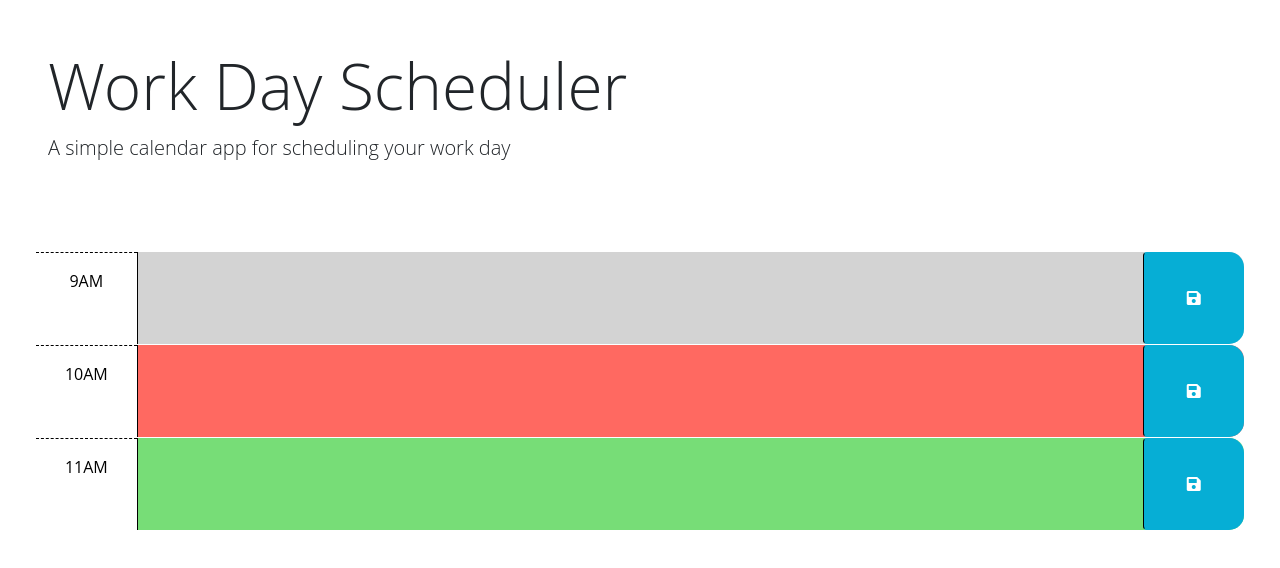
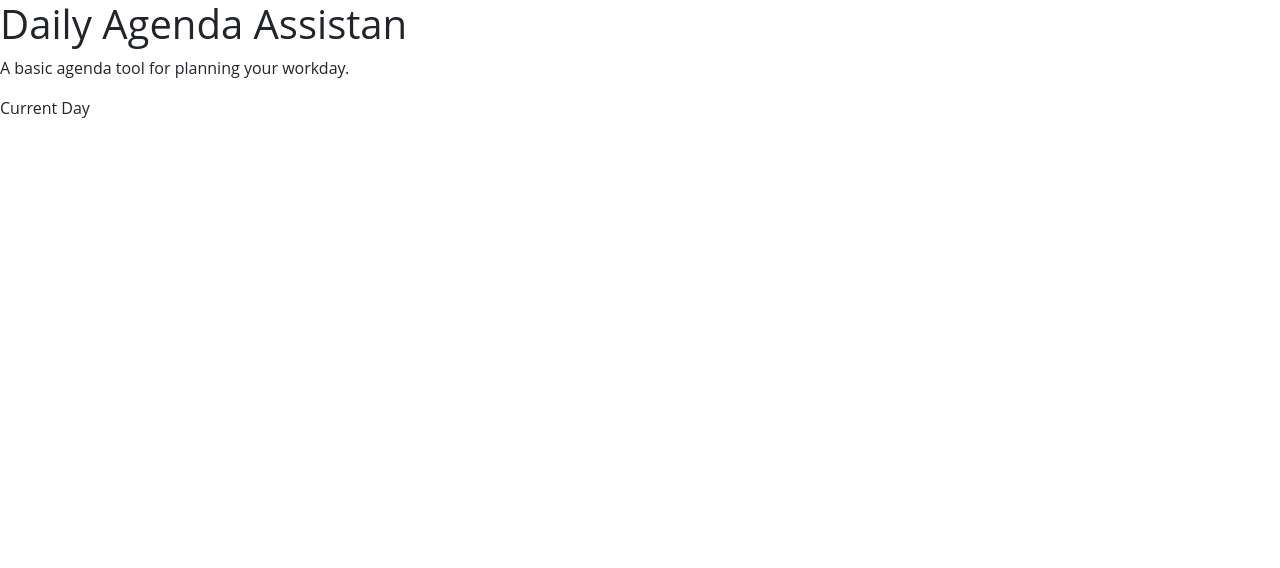
Before and after one commit to carlos-2mm/daily-agenda-assistant, a plain HTML site: page index.html in a window 1280 px wide. Drawn offline with nearby package versions, Linux system fonts and the light colour scheme; files that its build step writes are made by us from their sources.

Commit message:
Modified HTML file to provide structured layout to the application

```diff
--- a/index.html
+++ b/index.html
@@ -21,59 +21,23 @@
       rel="stylesheet"
     />
     <link rel="stylesheet" href="style.css" />
-    <title>Work Day Scheduler</title>
+    <title>Daily Agenda Assistant</title>
   </head>
+  <body>
+    <header>
+        <h1>Daily Agenda Assistan</h1>
+        <p>A basic agenda tool for planning your workday.</p>
+        <!-- Current Day generated with JavaScript -->
+        <p>Current Day</p>
+    </header>
 
-  <body>
-    <header class="p-5 mb-4">
-      <h1 class="display-3">Work Day Scheduler</h1>
-      <p class="lead">A simple calendar app for scheduling your work day</p>
-      <p id="currentDay" class="lead"></p>
-    </header>
-    <div class="container-fluid px-5">
-      <!-- Use class for "past", "present", and "future" to apply styles to the
-        time-block divs accordingly. The javascript will need to do this by
-        adding/removing these classes on each div by comparing the hour in the
-        id to the current hour. The html provided below is meant to be an example
-        demonstrating how the css provided can be leveraged to create the
-        desired layout and colors. The html below should be removed or updated
-        in the finished product. Remember to delete this comment once the
-        code is implemented.
-        -->
+    <main>
+        <!-- Timeblocks, Input and Save Buttons generated via jQuery -->
+        <div></div>
+    </main>
 
-      <!-- Example of a past time block. The "past" class adds a gray background color. -->
-      <div id="hour-9" class="row time-block past">
-        <div class="col-2 col-md-1 hour text-center py-3">9AM</div>
-        <textarea class="col-8 col-md-10 description" rows="3"> </textarea>
-        <button class="btn saveBtn col-2 col-md-1" aria-label="save">
-          <i class="fas fa-save" aria-hidden="true"></i>
-        </button>
-      </div>
+    <!-- jQuery and Bootstrap JS -->
+    <script src="./assets/js/script.js"></script>
 
-      <!-- Example of a present time block. The "present" class adds a red background color. -->
-      <div id="hour-10" class="row time-block present">
-        <div class="col-2 col-md-1 hour text-center py-3">10AM</div>
-        <textarea class="col-8 col-md-10 description" rows="3"> </textarea>
-        <button class="btn saveBtn col-2 col-md-1" aria-label="save">
-          <i class="fas fa-save" aria-hidden="true"></i>
-        </button>
-      </div>
-
-      <!-- Example of a future time block. The "future" class adds a green background color. -->
-      <div id="hour-11" class="row time-block future">
-        <div class="col-2 col-md-1 hour text-center py-3">11AM</div>
-        <textarea class="col-8 col-md-10 description" rows="3"> </textarea>
-        <button class="btn saveBtn col-2 col-md-1" aria-label="save">
-          <i class="fas fa-save" aria-hidden="true"></i>
-        </button>
-      </div>
-    </div>
-
-    <script src="https://cdnjs.cloudflare.com/ajax/libs/jquery/3.2.1/jquery.min.js"></script>
-    <script src="https://cdn.jsdelivr.net/npm/dayjs@1.11.3/dayjs.min.js"
-    integrity="sha256-iu/zLUB+QgISXBLCW/mcDi/rnf4m4uEDO0wauy76x7U="
-    crossorigin="anonymous"></script>
-
-    <script src="script.js"></script>
   </body>
 </html>
```
